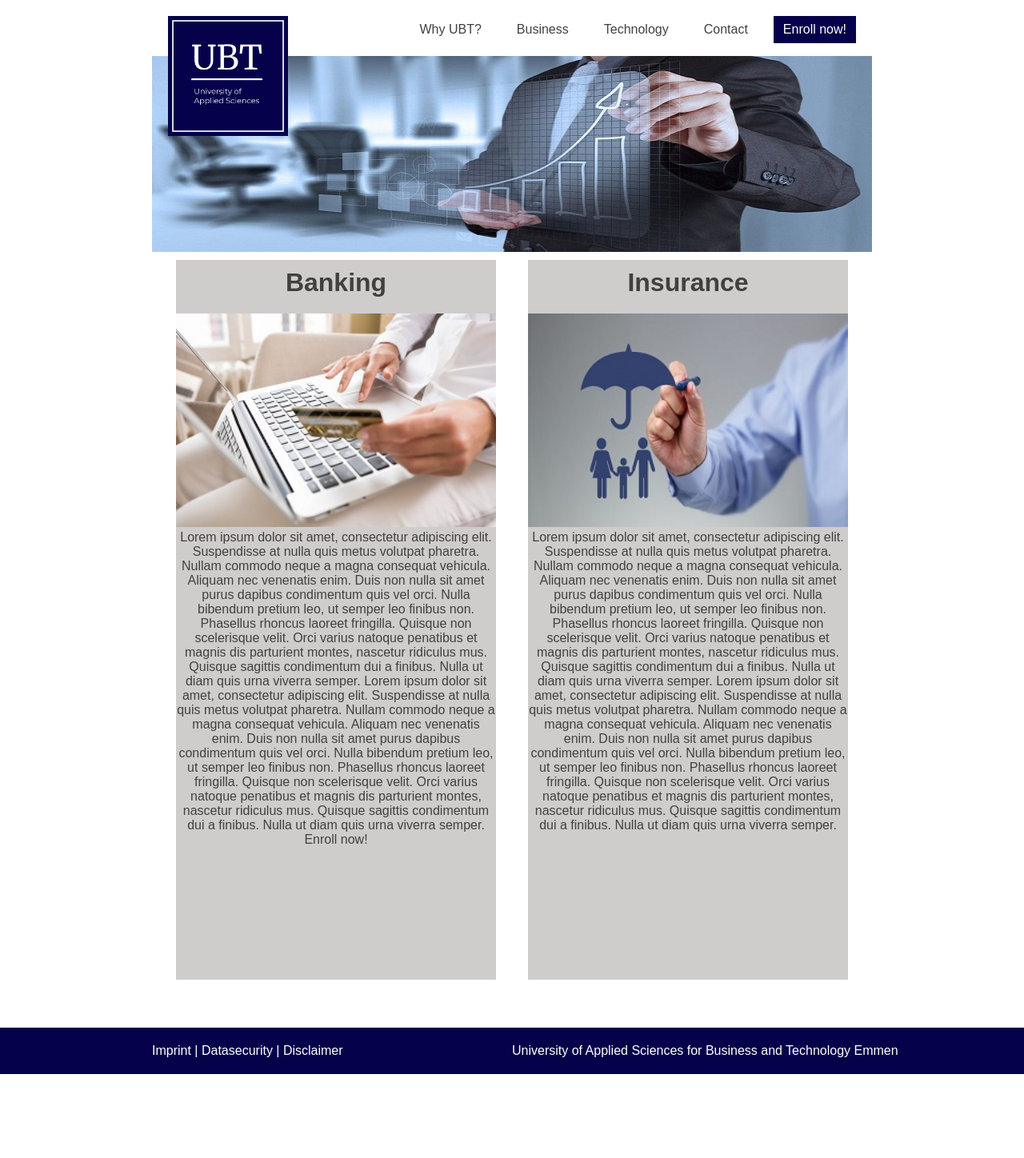
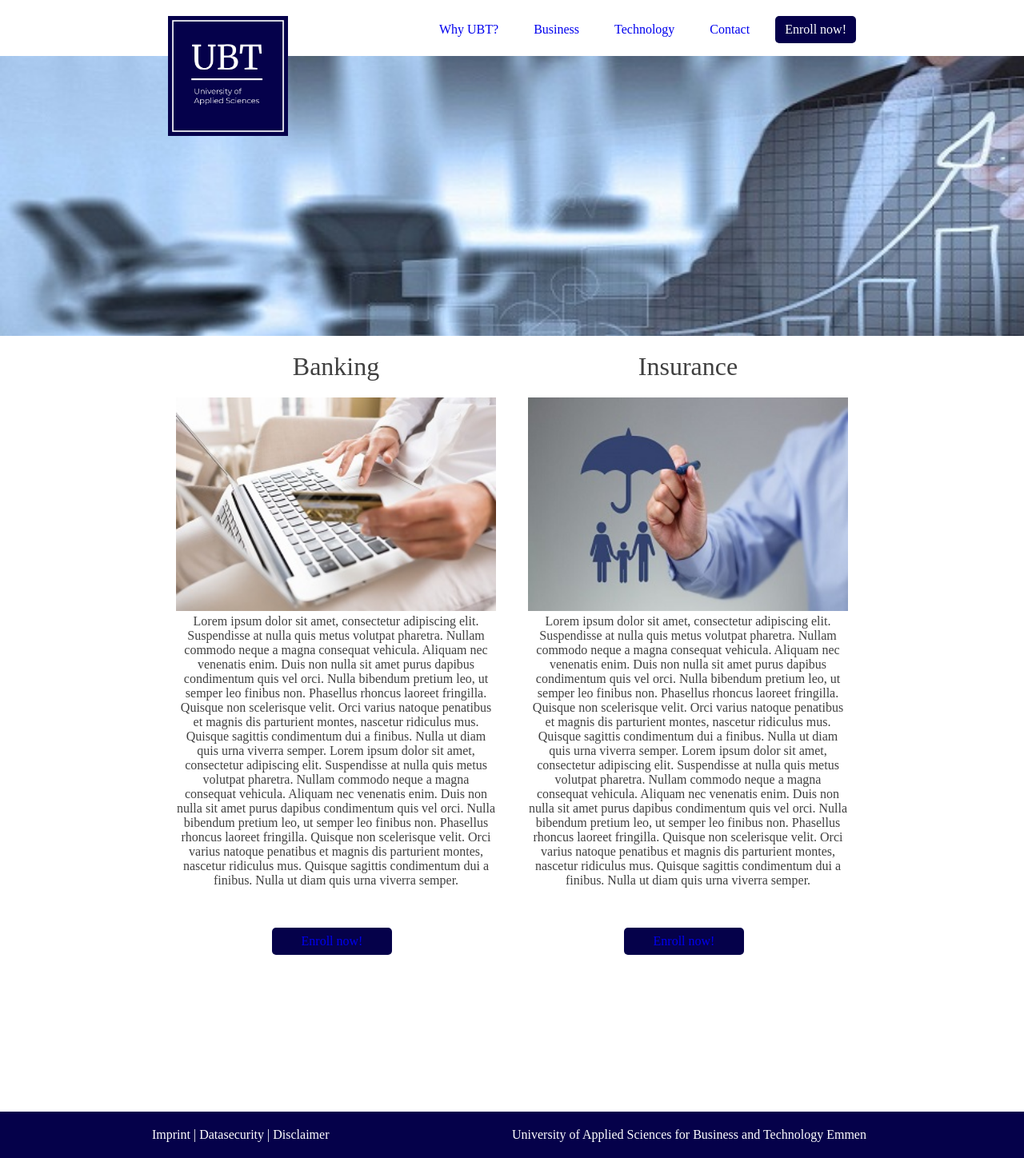
Before and after one commit to lukas-kirchhoff/Professional-Website, a PHP site: page /html/business.html in a window 1280 px wide; the page is wider, and only the part inside the window is pictured. Shown: that part at 80% size. Before the commit the page ends 1343 px from the top of that part, so only its background shows below. Run offline with PHP 8.4, Linux system fonts and the light colour scheme.

Commit message:
Added buttons for readmore, removed background color and increased banner size.

```diff
--- a/css/business.css
+++ b/css/business.css
@@ -2,7 +2,8 @@
     padding: 0px;
     margin: 0px;
     box-sizing: border-box;
-	font-family: arial;
+	font-family: 'Merriweather', serif;
+    font-weight: 400;
 }
 
 body {
@@ -18,7 +19,6 @@ ul {
 }
 
 a {
-    color: #404040;
     text-decoration: none;
 }
 
@@ -38,9 +38,10 @@ a {
 
 /* Main Image */
 .title-image {
-    width: 900px;
+    width: 1900px;
     margin: 70px auto 0px auto;
-	height: 245.391px;
+	max-height: 350px;
+	overflow: hidden;
 }
 
 /* Logo */
@@ -66,6 +67,7 @@ a {
     background-color: #05014A;
     color: #fff;
     margin-right: 0px;
+	border-radius: 5px;
 }
 
 .navbar__link--enroll .navbar__link--a {
@@ -103,6 +105,7 @@ a {
 .footer__right {
     width: 50%;
     float: left;
+	color: white;
 }
 
 #footer a{
@@ -117,7 +120,6 @@ a {
 .business_block{
 	width: 400px;
 	margin: 10px;
-	background-color: #CFCDCC;
 	height: 900px;
 	float: left;
 	margin-left: 30px;
@@ -159,3 +161,17 @@ a {
 #footer p{
 	width: 500px;
 }
+
+.readmoreb {
+    width: 150px;
+    padding: 8px;
+}
+
+.readmoreb {
+    background-color: #05014A;
+    color: white;
+    border-radius: 5px;
+	margin-left: 120px;
+	margin-top: 50px;
+
+}
--- a/html/business.html
+++ b/html/business.html
@@ -40,7 +40,9 @@
 		Lorem ipsum dolor sit amet, consectetur adipiscing elit. Suspendisse at nulla quis metus volutpat pharetra. Nullam commodo neque a magna consequat vehicula. Aliquam nec venenatis enim. Duis non nulla sit amet purus dapibus condimentum quis vel orci. Nulla bibendum pretium leo, ut semper leo finibus non. Phasellus rhoncus laoreet fringilla. Quisque non scelerisque velit. Orci varius natoque penatibus et magnis dis parturient montes, nascetur ridiculus mus. Quisque sagittis condimentum dui a finibus. Nulla ut diam quis urna viverra semper.
 		Lorem ipsum dolor sit amet, consectetur adipiscing elit. Suspendisse at nulla quis metus volutpat pharetra. Nullam commodo neque a magna consequat vehicula. Aliquam nec venenatis enim. Duis non nulla sit amet purus dapibus condimentum quis vel orci. Nulla bibendum pretium leo, ut semper leo finibus non. Phasellus rhoncus laoreet fringilla. Quisque non scelerisque velit. Orci varius natoque penatibus et magnis dis parturient montes, nascetur ridiculus mus. Quisque sagittis condimentum dui a finibus. Nulla ut diam quis urna viverra semper.
 		</p>
-		<a class="readmore_button" href="banking.html">Enroll now!</a>
+			<div class="readmoreb">
+			<a class="readmoreb--b" href="banking.html">Enroll now!</a>
+			</div>
 		</div>
 		<div class="business_block">
 		<h1>Insurance</h1>
@@ -49,6 +51,9 @@
 		Lorem ipsum dolor sit amet, consectetur adipiscing elit. Suspendisse at nulla quis metus volutpat pharetra. Nullam commodo neque a magna consequat vehicula. Aliquam nec venenatis enim. Duis non nulla sit amet purus dapibus condimentum quis vel orci. Nulla bibendum pretium leo, ut semper leo finibus non. Phasellus rhoncus laoreet fringilla. Quisque non scelerisque velit. Orci varius natoque penatibus et magnis dis parturient montes, nascetur ridiculus mus. Quisque sagittis condimentum dui a finibus. Nulla ut diam quis urna viverra semper.
 		Lorem ipsum dolor sit amet, consectetur adipiscing elit. Suspendisse at nulla quis metus volutpat pharetra. Nullam commodo neque a magna consequat vehicula. Aliquam nec venenatis enim. Duis non nulla sit amet purus dapibus condimentum quis vel orci. Nulla bibendum pretium leo, ut semper leo finibus non. Phasellus rhoncus laoreet fringilla. Quisque non scelerisque velit. Orci varius natoque penatibus et magnis dis parturient montes, nascetur ridiculus mus. Quisque sagittis condimentum dui a finibus. Nulla ut diam quis urna viverra semper.
 		</p>
+			<div class="readmoreb">
+			<a class="readmoreb--b" href="insurance.html">Enroll now!</a>
+			</div>
 		</div>
 	</div>
     <footer id="footer">
```
